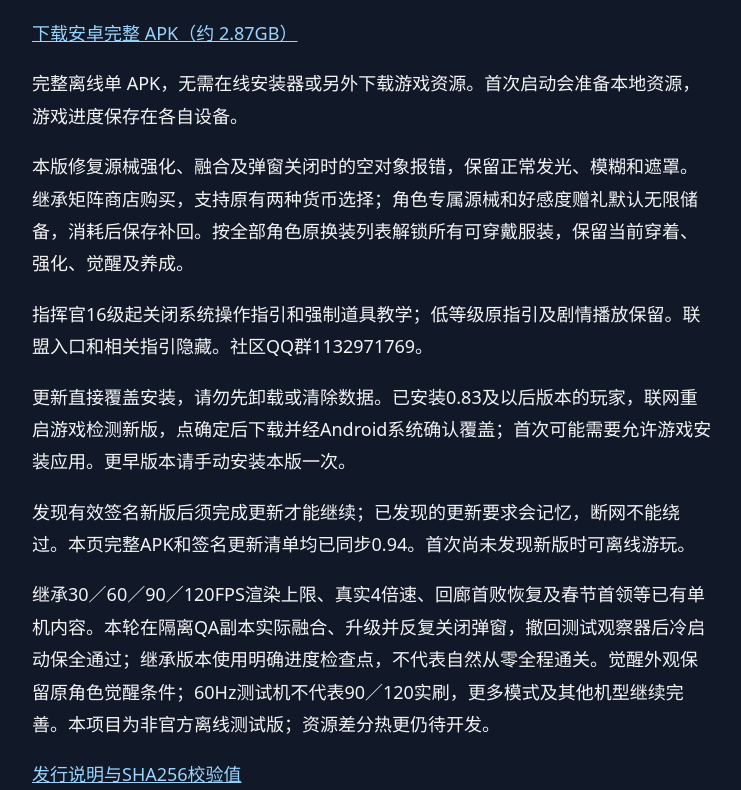
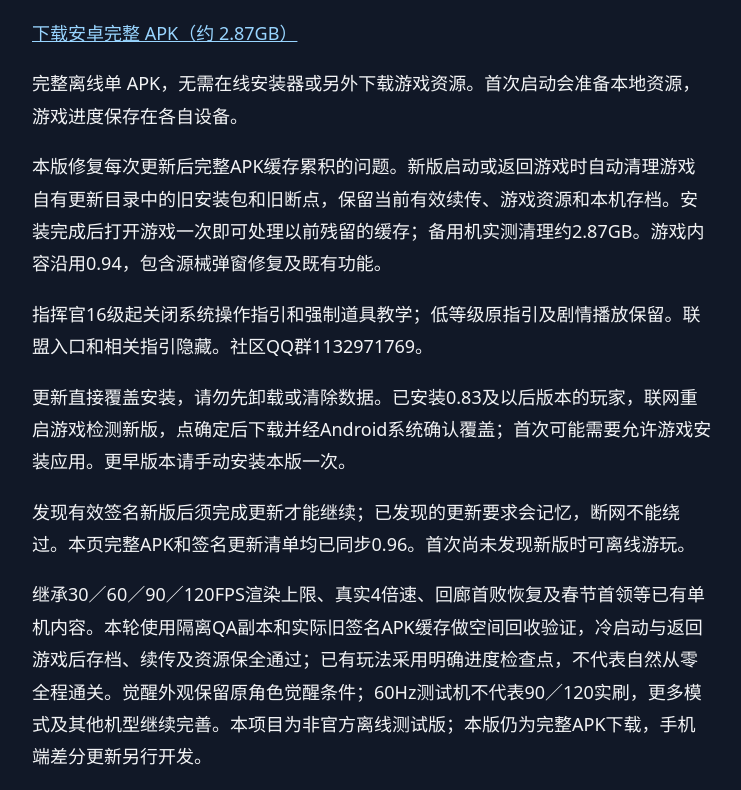
Before and after one commit to Jiaobenmiao/yx-offline, a plain HTML site: page index.html in a window 1280 px wide. Shown: the part 216-1006 px from the top of the page, without its empty margins (268-1009 px from the left). Drawn offline with Linux system fonts and the light colour scheme.

Commit message:
发布v0.96空间修复完整包与已生效更新说明

```diff
--- a/index.html
+++ b/index.html
@@ -1 +1 @@
-<!doctype html><html lang="zh-CN"><meta charset="utf-8"><meta name="viewport" content="width=device-width, initial-scale=1"><title>源序空间离线版</title><style>body{background:#111827;color:#f3f4f6;font:18px/1.8 system-ui,sans-serif}main{max-width:680px;margin:12vh auto;padding:24px}a{color:#99d5ff}</style><main><h1>源序空间离线版 v0.94</h1><p><a href="https://cnb.cool/jiaobenmiao-yx/yx-offline/-/releases/download/v0.94/yuanxu-offline-v0.94.apk">下载安卓完整 APK（约 2.87GB）</a></p><p>完整离线单 APK，无需在线安装器或另外下载游戏资源。首次启动会准备本地资源，游戏进度保存在各自设备。</p><p>本版修复源械强化、融合及弹窗关闭时的空对象报错，保留正常发光、模糊和遮罩。继承矩阵商店购买，支持原有两种货币选择；角色专属源械和好感度赠礼默认无限储备，消耗后保存补回。按全部角色原换装列表解锁所有可穿戴服装，保留当前穿着、强化、觉醒及养成。</p><p>指挥官16级起关闭系统操作指引和强制道具教学；低等级原指引及剧情播放保留。联盟入口和相关指引隐藏。社区QQ群1132971769。</p><p>更新直接覆盖安装，请勿先卸载或清除数据。已安装0.83及以后版本的玩家，联网重启游戏检测新版，点确定后下载并经Android系统确认覆盖；首次可能需要允许游戏安装应用。更早版本请手动安装本版一次。</p><p>发现有效签名新版后须完成更新才能继续；已发现的更新要求会记忆，断网不能绕过。本页完整APK和签名更新清单均已同步0.94。首次尚未发现新版时可离线游玩。</p><p>继承30／60／90／120FPS渲染上限、真实4倍速、回廊首败恢复及春节首领等已有单机内容。本轮在隔离QA副本实际融合、升级并反复关闭弹窗，撤回测试观察器后冷启动保全通过；继承版本使用明确进度检查点，不代表自然从零全程通关。觉醒外观保留原角色觉醒条件；60Hz测试机不代表90／120实刷，更多模式及其他机型继续完善。本项目为非官方离线测试版；资源差分热更仍待开发。</p><p><a href="https://cnb.cool/jiaobenmiao-yx/yx-offline/-/releases/tag/v0.94">发行说明与SHA256校验值</a></p></main></html>
+<!doctype html><html lang="zh-CN"><meta charset="utf-8"><meta name="viewport" content="width=device-width, initial-scale=1"><title>源序空间离线版</title><style>body{background:#111827;color:#f3f4f6;font:18px/1.8 system-ui,sans-serif}main{max-width:680px;margin:12vh auto;padding:24px}a{color:#99d5ff}</style><main><h1>源序空间离线版 v0.96</h1><p><a href="https://cnb.cool/jiaobenmiao-yx/yx-offline/-/releases/download/v0.96/yuanxu-offline-v0.96.apk">下载安卓完整 APK（约 2.87GB）</a></p><p>完整离线单 APK，无需在线安装器或另外下载游戏资源。首次启动会准备本地资源，游戏进度保存在各自设备。</p><p>本版修复每次更新后完整APK缓存累积的问题。新版启动或返回游戏时自动清理游戏自有更新目录中的旧安装包和旧断点，保留当前有效续传、游戏资源和本机存档。安装完成后打开游戏一次即可处理以前残留的缓存；备用机实测清理约2.87GB。游戏内容沿用0.94，包含源械弹窗修复及既有功能。</p><p>指挥官16级起关闭系统操作指引和强制道具教学；低等级原指引及剧情播放保留。联盟入口和相关指引隐藏。社区QQ群1132971769。</p><p>更新直接覆盖安装，请勿先卸载或清除数据。已安装0.83及以后版本的玩家，联网重启游戏检测新版，点确定后下载并经Android系统确认覆盖；首次可能需要允许游戏安装应用。更早版本请手动安装本版一次。</p><p>发现有效签名新版后须完成更新才能继续；已发现的更新要求会记忆，断网不能绕过。本页完整APK和签名更新清单均已同步0.96。首次尚未发现新版时可离线游玩。</p><p>继承30／60／90／120FPS渲染上限、真实4倍速、回廊首败恢复及春节首领等已有单机内容。本轮使用隔离QA副本和实际旧签名APK缓存做空间回收验证，冷启动与返回游戏后存档、续传及资源保全通过；已有玩法采用明确进度检查点，不代表自然从零全程通关。觉醒外观保留原角色觉醒条件；60Hz测试机不代表90／120实刷，更多模式及其他机型继续完善。本项目为非官方离线测试版；本版仍为完整APK下载，手机端差分更新另行开发。</p><p><a href="https://cnb.cool/jiaobenmiao-yx/yx-offline/-/releases/tag/v0.96">发行说明与SHA256校验值</a></p></main></html>
```
